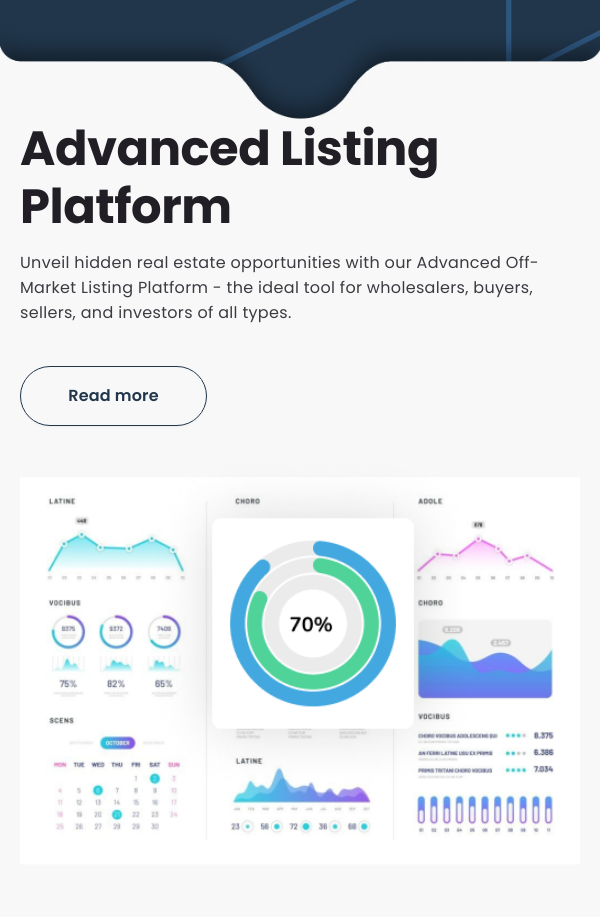
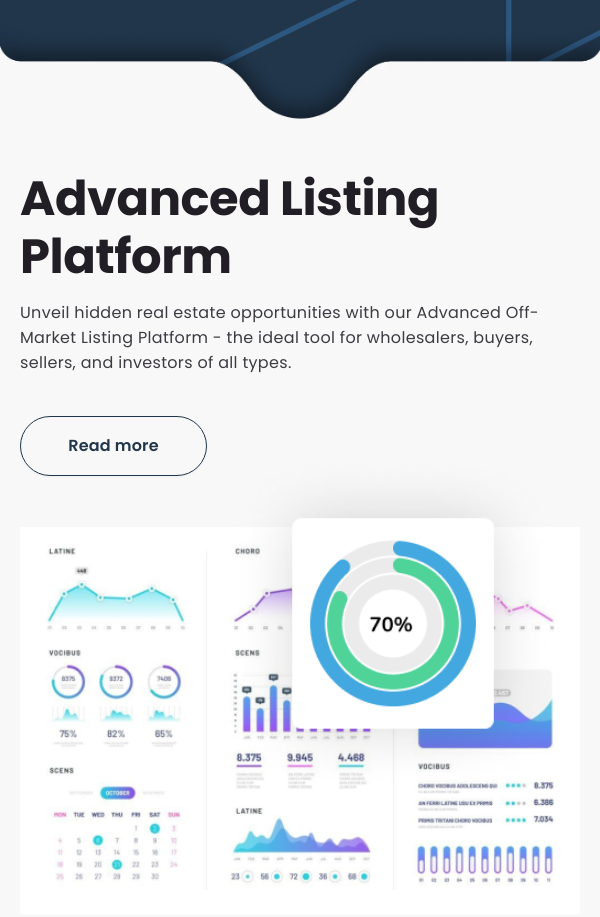
Before and after one commit to Melikova/landing_page_design, a plain HTML site: page index.html in a window 600 px wide. Shown: the part 960-1877 px from the top of the page. Drawn offline with nearby package versions, Linux system fonts and the light colour scheme.

Commit message:
Update main.css

```diff
--- a/main.css
+++ b/main.css
@@ -953,6 +953,10 @@ a {
         width: 100%;
     }
 
+    #advance_1>div:first-child{
+        margin-top: 50px;
+    }
+
     #contacts{
         justify-content: center;
     }
@@ -970,14 +974,18 @@ a {
         width: 100% !important;
     }
 
-    #advance_2 img:last-child,
-    #advance_1 img:last-child {
+    #advance_2 img:last-child {
         width: 60% !important;
-        top: -25px;
+        top: -45px;
     }
 
     #advance_1 img:last-child {
-        left: 125px;
+        width: 60% !important;
+        top: -75px;
+    }
+
+    #advance_1 img:last-child {
+        left: 205px;
     }
 
     #besties .text {
@@ -1027,6 +1035,10 @@ a {
 
     #header .main>div {
         width: 100%;
+    }
+
+    #advance_1>div:first-child{
+        margin-top: 50px;
     }
 }
 
```
